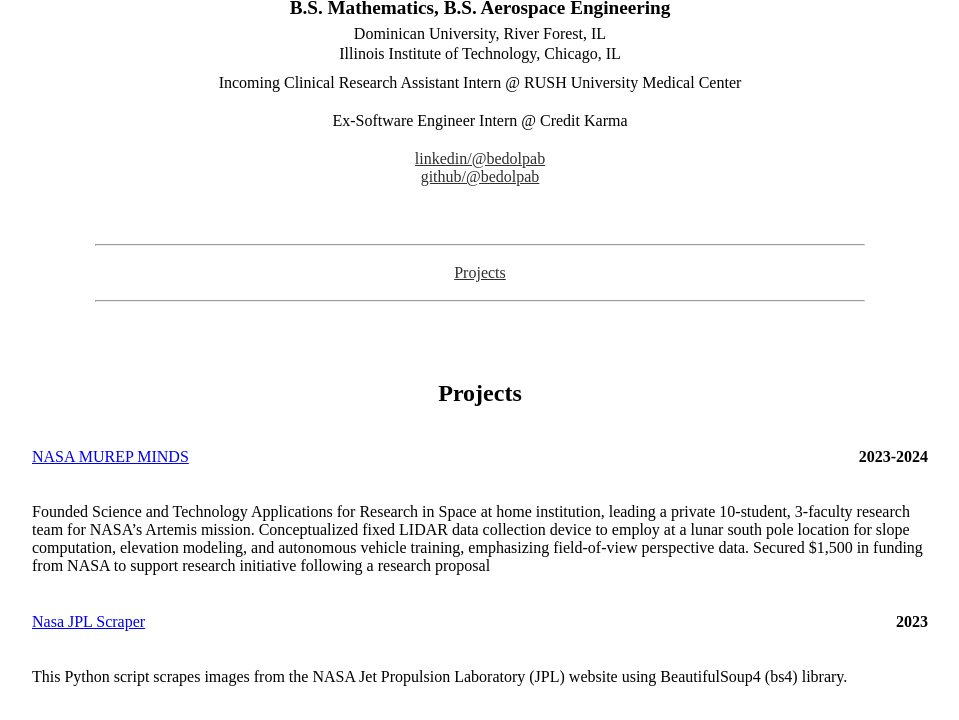
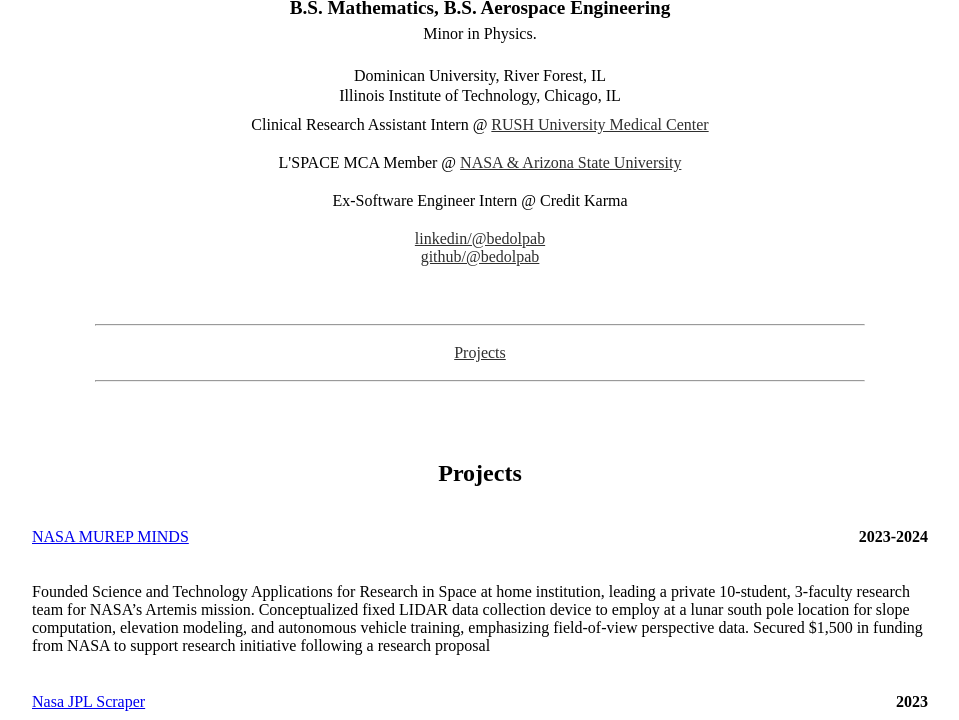
Before and after one commit to bedolpab/PabloBedolla, a plain HTML site: page index.html in a window 1280 px wide. Shown: the part 75-795 px from the top of the page, without its empty margins (160-1119 px from the left). Drawn offline with Linux system fonts and the light colour scheme.

Commit message:
Update index.html

```diff
--- a/index.html
+++ b/index.html
@@ -32,9 +32,11 @@
                 <div class="header-links-title">
                     <p id="name">Pablo Cesar Bedolla Ortiz</p>
                     <p id="major">B.S. Mathematics, B.S. Aerospace Engineering</p>
+                    <p class="uni">Minor in Physics.</p><br>
                     <p class="uni">Dominican University, River Forest, IL</p>
                     <p class="uni">Illinois Institute of Technology, Chicago, IL</p>
-                    <p class="study">Incoming Clinical Research Assistant Intern @ RUSH University Medical Center</p>
+                    <p class="study">Clinical Research Assistant Intern @ <a href="https://www.rush.edu/services/epilepsy-care?y_source=1_MTE4NzIyNzgtNzE1LWxvY2F0aW9uLndlYnNpdGU%3D">RUSH University Medical Center</a></p>
+                   	<p class="study">L'SPACE MCA Member @ <a href="https://www.lspace.asu.edu/">NASA & Arizona State University</a></p>
                     <p class="study">Ex-Software Engineer Intern @ Credit Karma</p>
                 </div>
                 <a href="https://www.linkedin.com/in/bedolpab/" target="_blank">linkedin/@bedolpab</a>
```
